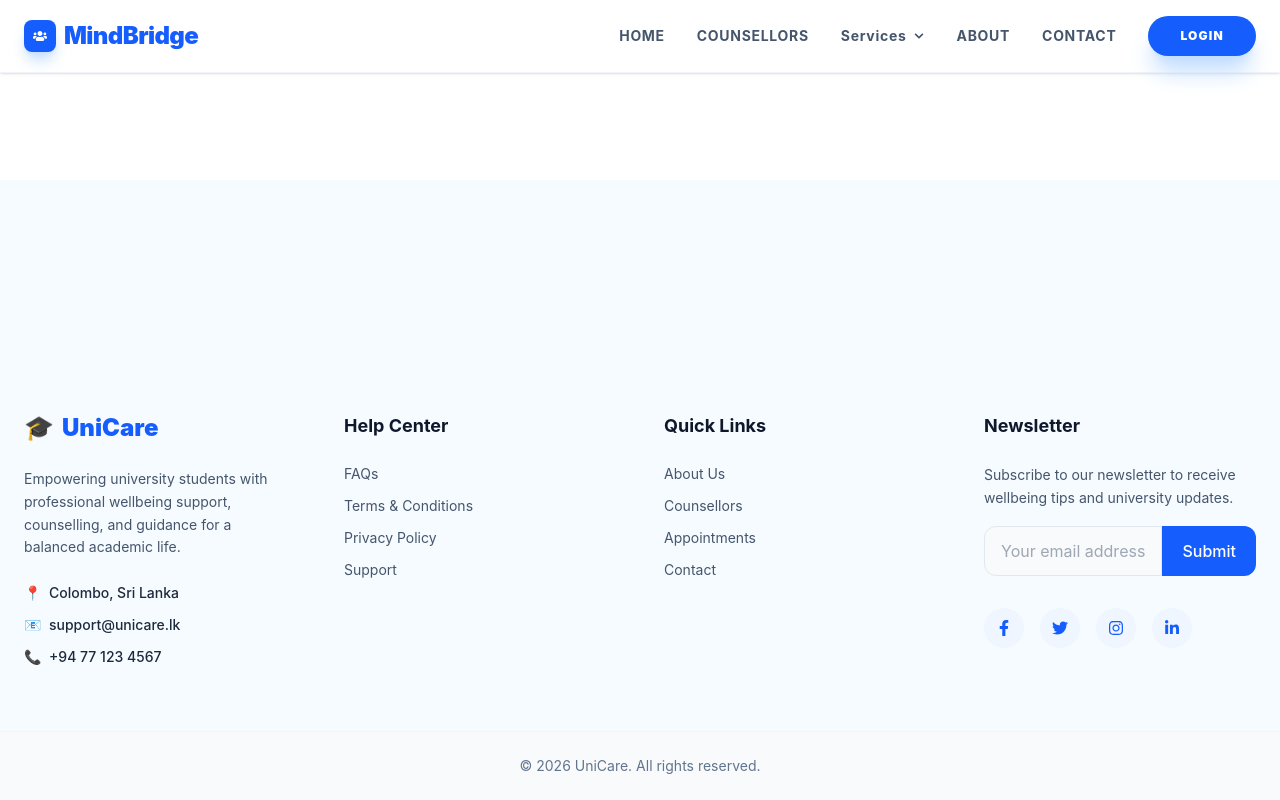
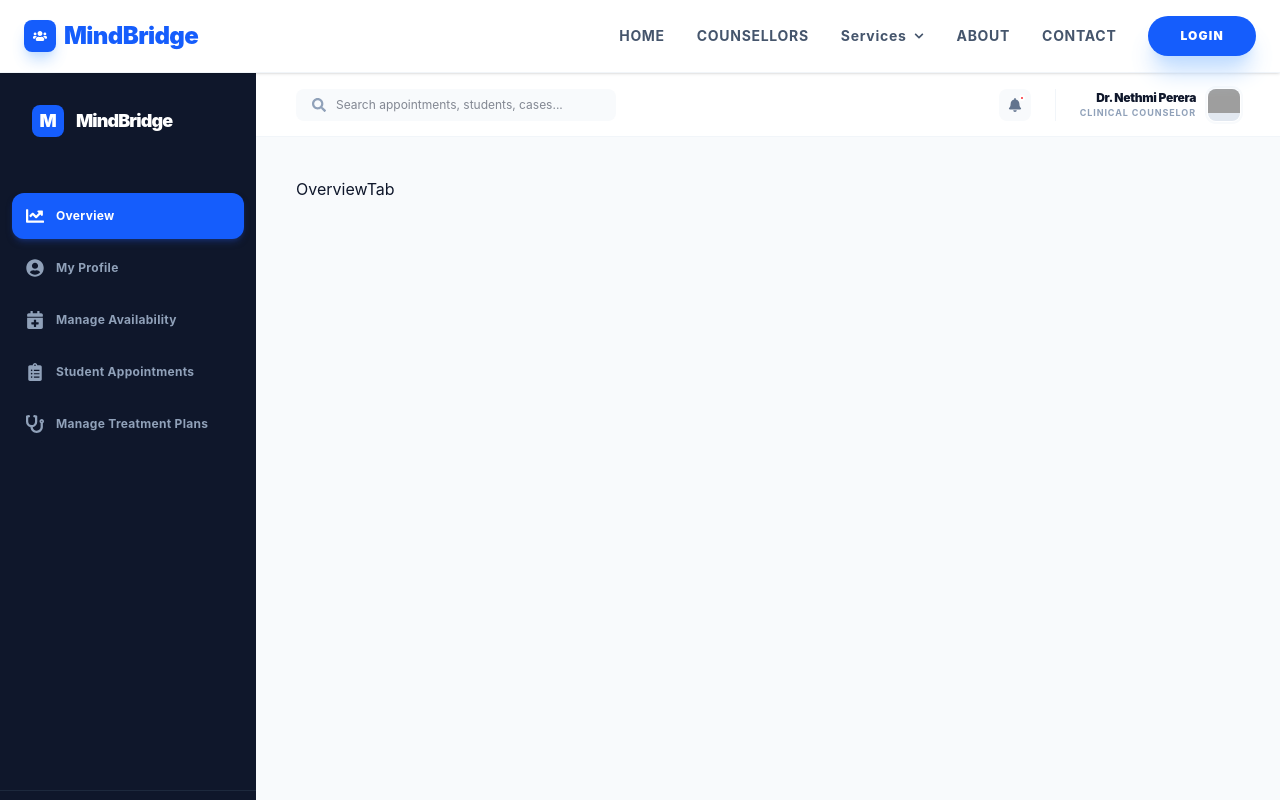
Before and after one commit to AaishaShahani2001/Y3S1-ITPM, a React app in the folder frontend/: page /counselor-dashboard in a window 1280 px wide. Shown: the top 800 px of the page. Built offline with nearby package versions, Linux system fonts and the light colour scheme; grey boxes are pictures that could not be loaded; the HTML template or start-up script is replaced by a standard one.

Commit message:
create counselor dashboard layout

```diff
--- a/frontend/src/App.jsx
+++ b/frontend/src/App.jsx
@@ -14,6 +14,7 @@ import CTA from "./components/CTA";
 import Auth from "./pages/Auth";
 
 import AdminDashboard from "./pages/admin/AdminDashboard";
+import CounselorDashboard from "./pages/counselor/CounselorDashboard";
 
 
 export default function App() {
@@ -44,6 +45,9 @@ export default function App() {
           <Route path="/auth" element={<Auth />} />
           {/* Admin Dashboard */}
           <Route path="/admin-dashboard" element={<AdminDashboard />} />
+          {/* Counselor Dashboard */}
+          <Route path="/counselor-dashboard" element={<CounselorDashboard />} />
+
 
 
         </Routes>
--- /dev/null
+++ b/frontend/src/components/counselor/AppointmentsTab.jsx
@@ -0,0 +1,9 @@
+import React from 'react'
+
+const AppointmentsTab = () => {
+  return (
+    <div>AppointmentsTab</div>
+  )
+}
+
+export default AppointmentsTab
--- /dev/null
+++ b/frontend/src/components/counselor/AvailabilityTab.jsx
@@ -0,0 +1,9 @@
+import React from 'react'
+
+const AvailabilityTab = () => {
+  return (
+    <div>AvailabilityTab</div>
+  )
+}
+
+export default AvailabilityTab
--- /dev/null
+++ b/frontend/src/components/counselor/ManagePlansTab.jsx
@@ -0,0 +1,9 @@
+import React from 'react'
+
+const ManagePlansTab = () => {
+  return (
+    <div>ManagePlansTab</div>
+  )
+}
+
+export default ManagePlansTab
--- /dev/null
+++ b/frontend/src/components/counselor/OverviewTab.jsx
@@ -0,0 +1,9 @@
+import React from 'react'
+
+const OverviewTab = () => {
+  return (
+    <div>OverviewTab</div>
+  )
+}
+
+export default OverviewTab
--- /dev/null
+++ b/frontend/src/components/counselor/ProfileTab.jsx
@@ -0,0 +1,9 @@
+import React from 'react'
+
+const ProfileTab = () => {
+  return (
+    <div>ProfileTab</div>
+  )
+}
+
+export default ProfileTab
--- /dev/null
+++ b/frontend/src/pages/counselor/CounselorDashboard.jsx
@@ -0,0 +1,100 @@
+import React, { useState } from "react";
+import {
+  FaUserCircle, FaCalendarPlus, FaClipboardList,
+  FaStethoscope, FaChartLine, FaSignOutAlt, FaBell, FaSearch
+} from "react-icons/fa";
+import OverviewTab from "../../components/counselor/OverviewTab";
+import ProfileTab from "../../components/counselor/ProfileTab";
+import AvailabilityTab from "../../components/counselor/AvailabilityTab";
+import AppointmentsTab from "../../components/counselor/AppointmentsTab";
+import ManagePlansTab from "../../components/counselor/ManagePlansTab";
+
+const TABS = [
+  { id: "overview", label: "Overview", icon: <FaChartLine /> },
+  { id: "profile", label: "My Profile", icon: <FaUserCircle /> },
+  { id: "availability", label: "Manage Availability", icon: <FaCalendarPlus /> },
+  { id: "appointments", label: "Student Appointments", icon: <FaClipboardList /> },
+  { id: "manage-plans", label: "Manage Treatment Plans", icon: <FaStethoscope /> },
+];
+
+export default function CounselorDashboard() {
+  const [activeTab, setActiveTab] = useState("overview");
+
+  return (
+    <div className="flex min-h-screen bg-slate-50 font-sans text-slate-900">
+
+      {/* SIDEBAR */}
+      <aside className="w-20 md:w-64 bg-slate-900 text-white flex flex-col sticky top-0 h-screen transition-all duration-300">
+        <div className="p-4 md:p-8 flex items-center justify-center md:justify-start gap-3">
+          <div className="w-8 h-8 bg-blue-600 rounded-lg flex items-center justify-center text-lg font-black">M</div>
+          <span className="hidden md:block text-lg font-black tracking-tighter">MindBridge</span>
+        </div>
+
+        <nav className="flex-1 mt-6 px-3 space-y-1.5">
+          {TABS.map((tab) => (
+            <button
+              key={tab.id}
+              onClick={() => setActiveTab(tab.id)}
+              className={`w-full flex items-center justify-center md:justify-start gap-3 p-3.5 rounded-xl transition-all group ${activeTab === tab.id
+                ? "bg-blue-600 text-white shadow-md shadow-blue-900/50"
+                : "text-slate-400 hover:bg-slate-800 hover:text-white"
+                }`}
+            >
+              <span className="text-lg">{tab.icon}</span>
+              <span className="hidden md:block font-bold text-xs tracking-wide">{tab.label}</span>
+            </button>
+          ))}
+        </nav>
+
+        <div className="p-4 md:p-8 border-t border-slate-800">
+          <button className="w-full flex items-center justify-center md:justify-start gap-3 text-slate-400 hover:text-red-400 transition-colors">
+            <FaSignOutAlt className="text-lg" />
+            <span className="hidden md:block font-bold text-xs">Logout</span>
+          </button>
+        </div>
+      </aside>
+
+      {/* MAIN CONTENT */}
+      <main className="flex-1 flex flex-col overflow-x-hidden">
+
+        {/* TOP BAR */}
+        <header className="h-16 bg-white border-b border-slate-100 px-6 md:px-10 flex items-center justify-between sticky top-0 z-10">
+          <div className="relative hidden md:block w-80">
+            <FaSearch className="absolute left-4 top-1/2 -translate-y-1/2 text-slate-400 text-sm" />
+            <input
+              type="text"
+              placeholder="Search appointments, students, cases..."
+              className="w-full pl-10 pr-4 py-2 bg-slate-50 border-none rounded-lg text-xs focus:ring-2 focus:ring-blue-100 transition-all outline-none"
+            />
+          </div>
+
+          <div className="flex items-center gap-5">
+            <button className="relative w-8 h-8 rounded-lg bg-slate-50 flex items-center justify-center text-slate-500 hover:bg-blue-50 hover:text-blue-600 transition-all">
+              <FaBell className="text-sm" />
+              <span className="absolute top-1.5 right-1.5 w-1.5 h-1.5 bg-red-500 rounded-full border-2 border-white"></span>
+            </button>
+            <div className="h-8 w-px bg-slate-100 mx-1 hidden md:block"></div>
+            <div className="flex items-center gap-3">
+              <div className="text-right hidden md:block">
+                <p className="text-xs font-black tracking-tight">Dr. Nethmi Perera</p>
+                <p className="text-[9px] font-bold text-slate-400 uppercase tracking-widest">Clinical Counselor</p>
+              </div>
+              <div className="w-8 h-8 rounded-lg bg-slate-200 overflow-hidden ring-2 ring-slate-50 ring-offset-1">
+                <img src="https://images.unsplash.com/photo-1559839734-2b71cc197ec2?auto=format&fit=crop&q=80&w=100&h=100" alt="Avatar" />
+              </div>
+            </div>
+          </div>
+        </header>
+
+        {/* TAB CONTENT */}
+        <div className="p-6 md:p-10 max-w-6xl w-full mx-auto">
+          {activeTab === "overview" && <OverviewTab />}
+          {activeTab === "profile" && <ProfileTab />}
+          {activeTab === "availability" && <AvailabilityTab />}
+          {activeTab === "appointments" && <AppointmentsTab />}
+          {activeTab === "manage-plans" && <ManagePlansTab />}
+        </div>
+      </main>
+    </div>
+  );
+}
```
